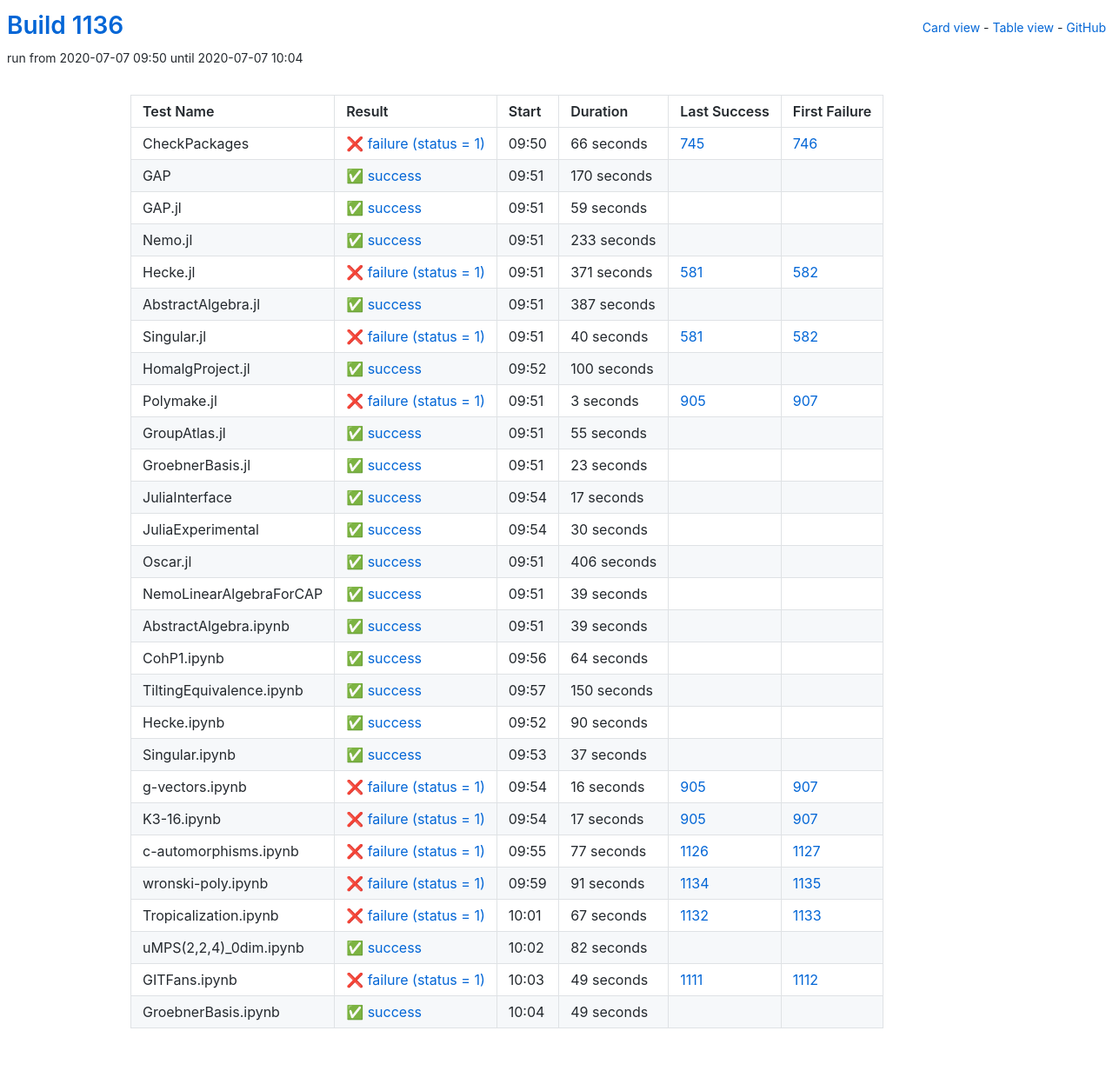
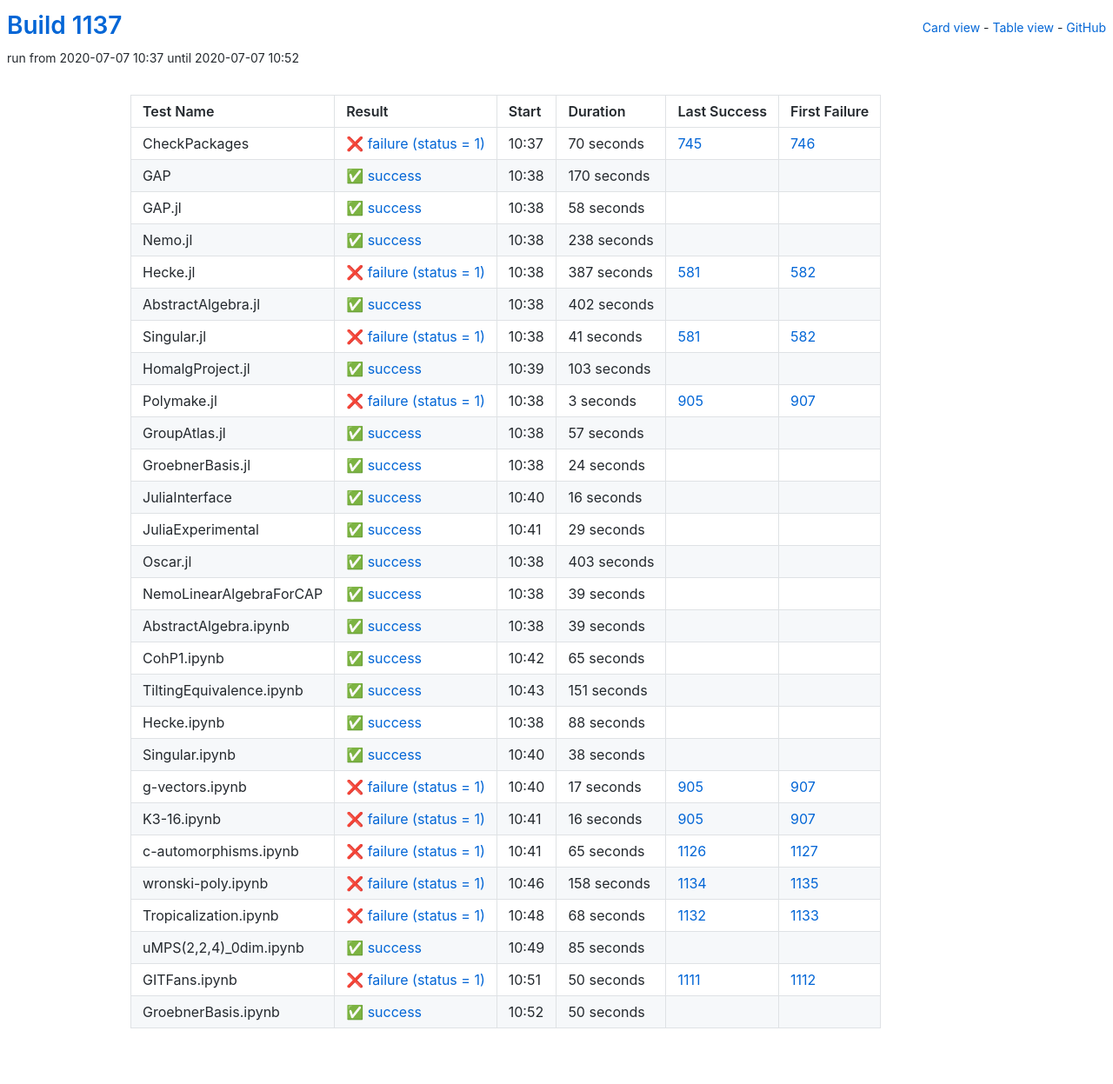
Before and after one commit to oscar-system/oscar-ci-status-1.4, a Jekyll site: the page built from table.html, in a window 1280 px wide. Shown: the whole page at 87% size. Built offline with Jekyll 4.4.1, drawn with Linux system fonts in a browser that asks for light colours.

Commit message:
Build #1137

```diff
--- a/_data/ci.yml
+++ b/_data/ci.yml
@@ -1,6 +1,6 @@
 ---
-build: 1136
-build_url: https://oscarci.mathematik.uni-kl.de/job/oscar-julia-1.4/1136/
+build: 1137
+build_url: https://oscarci.mathematik.uni-kl.de/job/oscar-julia-1.4/1137/
 job: oscar-julia-1.4
 organization: oscar-system
 repo: oscar-ci-status-1.4
@@ -8,20 +8,20 @@ repourl: https://github.com/oscar-system/oscar-ci-status-1.4
 tests:
 - name: CheckPackages
   id: checkpackages
-  log: https://oscarci.mathematik.uni-kl.de/job/oscar-julia-1.4/1136/artifact/logs/build-1136/CheckPackages.log
-  start: 2020-07-07 09:50
+  log: https://oscarci.mathematik.uni-kl.de/job/oscar-julia-1.4/1137/artifact/logs/build-1137/CheckPackages.log
+  start: 2020-07-07 10:37
   success: false
   exitcode: 1
   status: failure
-  duration: 66
+  duration: 70
   last_success: 745
   last_success_url: https://oscarci.mathematik.uni-kl.de/job/oscar-julia-1.4/745/
   first_failure: 746
   first_failure_url: https://oscarci.mathematik.uni-kl.de/job/oscar-julia-1.4/746/
 - name: GAP
   id: gap
-  log: https://oscarci.mathematik.uni-kl.de/job/oscar-julia-1.4/1136/artifact/logs/build-1136/GAP.log
-  start: 2020-07-07 09:51
+  log: https://oscarci.mathematik.uni-kl.de/job/oscar-julia-1.4/1137/artifact/logs/build-1137/GAP.log
+  start: 2020-07-07 10:38
   success: true
   exitcode: 0
   status: success
@@ -32,80 +32,80 @@ tests:
   first_failure_url:
 - name: GAP.jl
   id: gap-jl
-  log: https://oscarci.mathematik.uni-kl.de/job/oscar-julia-1.4/1136/artifact/logs/build-1136/GAP.jl.log
-  start: 2020-07-07 09:51
+  log: https://oscarci.mathematik.uni-kl.de/job/oscar-julia-1.4/1137/artifact/logs/build-1137/GAP.jl.log
+  start: 2020-07-07 10:38
   success: true
   exitcode: 0
   status: success
-  duration: 59
+  duration: 58
   last_success: false
   last_success_url:
   first_failure: false
   first_failure_url:
 - name: Nemo.jl
   id: nemo-jl
-  log: https://oscarci.mathematik.uni-kl.de/job/oscar-julia-1.4/1136/artifact/logs/build-1136/Nemo.jl.log
-  start: 2020-07-07 09:51
+  log: https://oscarci.mathematik.uni-kl.de/job/oscar-julia-1.4/1137/artifact/logs/build-1137/Nemo.jl.log
+  start: 2020-07-07 10:38
   success: true
   exitcode: 0
   status: success
-  duration: 233
+  duration: 238
   last_success: false
   last_success_url:
   first_failure: false
   first_failure_url:
 - name: Hecke.jl
   id: hecke-jl
-  log: https://oscarci.mathematik.uni-kl.de/job/oscar-julia-1.4/1136/artifact/logs/build-1136/Hecke.jl.log
-  start: 2020-07-07 09:51
+  log: https://oscarci.mathematik.uni-kl.de/job/oscar-julia-1.4/1137/artifact/logs/build-1137/Hecke.jl.log
+  start: 2020-07-07 10:38
   success: false
   exitcode: 1
   status: failure
-  duration: 371
+  duration: 387
   last_success: 581
   last_success_url: https://oscarci.mathematik.uni-kl.de/job/oscar-julia-1.4/581/
   first_failure: 582
   first_failure_url: https://oscarci.mathematik.uni-kl.de/job/oscar-julia-1.4/582/
 - name: AbstractAlgebra.jl
   id: abstractalgebra-jl
-  log: https://oscarci.mathematik.uni-kl.de/job/oscar-julia-1.4/1136/artifact/logs/build-1136/AbstractAlgebra.jl.log
-  start: 2020-07-07 09:51
+  log: https://oscarci.mathematik.uni-kl.de/job/oscar-julia-1.4/1137/artifact/logs/build-1137/AbstractAlgebra.jl.log
+  start: 2020-07-07 10:38
   success: true
   exitcode: 0
   status: success
-  duration: 387
+  duration: 402
   last_success: false
   last_success_url:
   first_failure: false
   first_failure_url:
 - name: Singular.jl
   id: singular-jl
-  log: https://oscarci.mathematik.uni-kl.de/job/oscar-julia-1.4/1136/artifact/logs/build-1136/Singular.jl.log
-  start: 2020-07-07 09:51
+  log: https://oscarci.mathematik.uni-kl.de/job/oscar-julia-1.4/1137/artifact/logs/build-1137/Singular.jl.log
+  start: 2020-07-07 10:38
   success: false
   exitcode: 1
   status: failure
-  duration: 40
+  duration: 41
   last_success: 581
   last_success_url: https://oscarci.mathematik.uni-kl.de/job/oscar-julia-1.4/581/
   first_failure: 582
   first_failure_url: https://oscarci.mathematik.uni-kl.de/job/oscar-julia-1.4/582/
 - name: HomalgProject.jl
   id: homalgproject-jl
-  log: https://oscarci.mathematik.uni-kl.de/job/oscar-julia-1.4/1136/artifact/logs/build-1136/HomalgProject.jl.log
-  start: 2020-07-07 09:52
+  log: https://oscarci.mathematik.uni-kl.de/job/oscar-julia-1.4/1137/artifact/logs/build-1137/HomalgProject.jl.log
+  start: 2020-07-07 10:39
   success: true
   exitcode: 0
   status: success
-  duration: 100
+  duration: 103
   last_success: false
   last_success_url:
   first_failure: false
   first_failure_url:
 - name: Polymake.jl
   id: polymake-jl
-  log: https://oscarci.mathematik.uni-kl.de/job/oscar-julia-1.4/1136/artifact/logs/build-1136/Polymake.jl.log
-  start: 2020-07-07 09:51
+  log: https://oscarci.mathematik.uni-kl.de/job/oscar-julia-1.4/1137/artifact/logs/build-1137/Polymake.jl.log
+  start: 2020-07-07 10:38
   success: false
   exitcode: 1
   status: failure
@@ -116,68 +116,68 @@ tests:
   first_failure_url: https://oscarci.mathematik.uni-kl.de/job/oscar-julia-1.4/907/
 - name: GroupAtlas.jl
   id: groupatlas-jl
-  log: https://oscarci.mathematik.uni-kl.de/job/oscar-julia-1.4/1136/artifact/logs/build-1136/GroupAtlas.jl.log
-  start: 2020-07-07 09:51
+  log: https://oscarci.mathematik.uni-kl.de/job/oscar-julia-1.4/1137/artifact/logs/build-1137/GroupAtlas.jl.log
+  start: 2020-07-07 10:38
   success: true
   exitcode: 0
   status: success
-  duration: 55
+  duration: 57
   last_success: false
   last_success_url:
   first_failure: false
   first_failure_url:
 - name: GroebnerBasis.jl
   id: groebnerbasis-jl
-  log: https://oscarci.mathematik.uni-kl.de/job/oscar-julia-1.4/1136/artifact/logs/build-1136/GroebnerBasis.jl.log
-  start: 2020-07-07 09:51
+  log: https://oscarci.mathematik.uni-kl.de/job/oscar-julia-1.4/1137/artifact/logs/build-1137/GroebnerBasis.jl.log
+  start: 2020-07-07 10:38
   success: true
   exitcode: 0
   status: success
-  duration: 23
+  duration: 24
   last_success: false
   last_success_url:
   first_failure: false
   first_failure_url:
 - name: JuliaInterface
   id: juliainterface
-  log: https://oscarci.mathematik.uni-kl.de/job/oscar-julia-1.4/1136/artifact/logs/build-1136/JuliaInterface.log
-  start: 2020-07-07 09:54
+  log: https://oscarci.mathematik.uni-kl.de/job/oscar-julia-1.4/1137/artifact/logs/build-1137/JuliaInterface.log
+  start: 2020-07-07 10:40
   success: true
   exitcode: 0
   status: success
-  duration: 17
+  duration: 16
   last_success: false
   last_success_url:
   first_failure: false
   first_failure_url:
 - name: JuliaExperimental
   id: juliaexperimental
-  log: https://oscarci.mathematik.uni-kl.de/job/oscar-julia-1.4/1136/artifact/logs/build-1136/JuliaExperimental.log
-  start: 2020-07-07 09:54
+  log: https://oscarci.mathematik.uni-kl.de/job/oscar-julia-1.4/1137/artifact/logs/build-1137/JuliaExperimental.log
+  start: 2020-07-07 10:41
   success: true
   exitcode: 0
   status: success
-  duration: 30
+  duration: 29
   last_success: false
   last_success_url:
   first_failure: false
   first_failure_url:
 - name: Oscar.jl
   id: oscar-jl
-  log: https://oscarci.mathematik.uni-kl.de/job/oscar-julia-1.4/1136/artifact/logs/build-1136/Oscar.jl.log
-  start: 2020-07-07 09:51
+  log: https://oscarci.mathematik.uni-kl.de/job/oscar-julia-1.4/1137/artifact/logs/build-1137/Oscar.jl.log
+  start: 2020-07-07 10:38
   success: true
   exitcode: 0
   status: success
-  duration: 406
+  duration: 403
   last_success: false
   last_success_url:
   first_failure: false
   first_failure_url:
 - name: NemoLinearAlgebraForCAP
   id: nemolinearalgebraforcap
-  log: https://oscarci.mathematik.uni-kl.de/job/oscar-julia-1.4/1136/artifact/logs/build-1136/NemoLinearAlgebraForCAP.log
-  start: 2020-07-07 09:51
+  log: https://oscarci.mathematik.uni-kl.de/job/oscar-julia-1.4/1137/artifact/logs/build-1137/NemoLinearAlgebraForCAP.log
+  start: 2020-07-07 10:38
   success: true
   exitcode: 0
   status: success
@@ -188,8 +188,8 @@ tests:
   first_failure_url:
 - name: AbstractAlgebra.ipynb
   id: abstractalgebra-ipynb
-  log: https://oscarci.mathematik.uni-kl.de/job/oscar-julia-1.4/1136/artifact/logs/build-1136/AbstractAlgebra.ipynb.log
-  start: 2020-07-07 09:51
+  log: https://oscarci.mathematik.uni-kl.de/job/oscar-julia-1.4/1137/artifact/logs/build-1137/AbstractAlgebra.ipynb.log
+  start: 2020-07-07 10:38
   success: true
   exitcode: 0
   status: success
@@ -200,56 +200,68 @@ tests:
   first_failure_url:
 - name: CohP1.ipynb
   id: cohp1-ipynb
-  log: https://oscarci.mathematik.uni-kl.de/job/oscar-julia-1.4/1136/artifact/logs/build-1136/CohP1.ipynb.log
-  start: 2020-07-07 09:56
+  log: https://oscarci.mathematik.uni-kl.de/job/oscar-julia-1.4/1137/artifact/logs/build-1137/CohP1.ipynb.log
+  start: 2020-07-07 10:42
   success: true
   exitcode: 0
   status: success
-  duration: 64
+  duration: 65
   last_success: false
   last_success_url:
   first_failure: false
   first_failure_url:
 - name: TiltingEquivalence.ipynb
   id: tiltingequivalence-ipynb
-  log: https://oscarci.mathematik.uni-kl.de/job/oscar-julia-1.4/1136/artifact/logs/build-1136/TiltingEquivalence.ipynb.log
-  start: 2020-07-07 09:57
+  log: https://oscarci.mathematik.uni-kl.de/job/oscar-julia-1.4/1137/artifact/logs/build-1137/TiltingEquivalence.ipynb.log
+  start: 2020-07-07 10:43
   success: true
   exitcode: 0
   status: success
-  duration: 150
+  duration: 151
   last_success: false
   last_success_url:
   first_failure: false
   first_failure_url:
 - name: Hecke.ipynb
   id: hecke-ipynb
-  log: https://oscarci.mathematik.uni-kl.de/job/oscar-julia-1.4/1136/artifact/logs/build-1136/Hecke.ipynb.log
-  start: 2020-07-07 09:52
+  log: https://oscarci.mathematik.uni-kl.de/job/oscar-julia-1.4/1137/artifact/logs/build-1137/Hecke.ipynb.log
+  start: 2020-07-07 10:38
   success: true
   exitcode: 0
   status: success
-  duration: 90
+  duration: 88
   last_success: false
   last_success_url:
   first_failure: false
   first_failure_url:
 - name: Singular.ipynb
   id: singular-ipynb
-  log: https://oscarci.mathematik.uni-kl.de/job/oscar-julia-1.4/1136/artifact/logs/build-1136/Singular.ipynb.log
-  start: 2020-07-07 09:53
+  log: https://oscarci.mathematik.uni-kl.de/job/oscar-julia-1.4/1137/artifact/logs/build-1137/Singular.ipynb.log
+  start: 2020-07-07 10:40
   success: true
   exitcode: 0
   status: success
-  duration: 37
+  duration: 38
   last_success: false
   last_success_url:
   first_failure: false
   first_failure_url:
 - name: g-vectors.ipynb
   id: g-vectors-ipynb
-  log: https://oscarci.mathematik.uni-kl.de/job/oscar-julia-1.4/1136/artifact/logs/build-1136/g-vectors.ipynb.log
-  start: 2020-07-07 09:54
+  log: https://oscarci.mathematik.uni-kl.de/job/oscar-julia-1.4/1137/artifact/logs/build-1137/g-vectors.ipynb.log
+  start: 2020-07-07 10:40
+  success: false
+  exitcode: 1
+  status: failure
+  duration: 17
+  last_success: 905
+  last_success_url: https://oscarci.mathematik.uni-kl.de/job/oscar-julia-1.4/905/
+  first_failure: 907
+  first_failure_url: https://oscarci.mathematik.uni-kl.de/job/oscar-julia-1.4/907/
+- name: K3-16.ipynb
+  id: k3-16-ipynb
+  log: https://oscarci.mathematik.uni-kl.de/job/oscar-julia-1.4/1137/artifact/logs/build-1137/K3-16.ipynb.log
+  start: 2020-07-07 10:41
   success: false
   exitcode: 1
   status: failure
@@ -258,86 +270,74 @@ tests:
   last_success_url: https://oscarci.mathematik.uni-kl.de/job/oscar-julia-1.4/905/
   first_failure: 907
   first_failure_url: https://oscarci.mathematik.uni-kl.de/job/oscar-julia-1.4/907/
-- name: K3-16.ipynb
-  id: k3-16-ipynb
-  log: https://oscarci.mathematik.uni-kl.de/job/oscar-julia-1.4/1136/artifact/logs/build-1136/K3-16.ipynb.log
-  start: 2020-07-07 09:54
+- name: c-automorphisms.ipynb
+  id: c-automorphisms-ipynb
+  log: https://oscarci.mathematik.uni-kl.de/job/oscar-julia-1.4/1137/artifact/logs/build-1137/c-automorphisms.ipynb.log
+  start: 2020-07-07 10:41
   success: false
   exitcode: 1
   status: failure
-  duration: 17
-  last_success: 905
-  last_success_url: https://oscarci.mathematik.uni-kl.de/job/oscar-julia-1.4/905/
-  first_failure: 907
-  first_failure_url: https://oscarci.mathematik.uni-kl.de/job/oscar-julia-1.4/907/
-- name: c-automorphisms.ipynb
-  id: c-automorphisms-ipynb
-  log: https://oscarci.mathematik.uni-kl.de/job/oscar-julia-1.4/1136/artifact/logs/build-1136/c-automorphisms.ipynb.log
-  start: 2020-07-07 09:55
-  success: false
-  exitcode: 1
-  status: failure
-  duration: 77
+  duration: 65
   last_success: 1126
   last_success_url: https://oscarci.mathematik.uni-kl.de/job/oscar-julia-1.4/1126/
   first_failure: 1127
   first_failure_url: https://oscarci.mathematik.uni-kl.de/job/oscar-julia-1.4/1127/
 - name: wronski-poly.ipynb
   id: wronski-poly-ipynb
-  log: https://oscarci.mathematik.uni-kl.de/job/oscar-julia-1.4/1136/artifact/logs/build-1136/wronski-poly.ipynb.log
-  start: 2020-07-07 09:59
+  log: https://oscarci.mathematik.uni-kl.de/job/oscar-julia-1.4/1137/artifact/logs/build-1137/wronski-poly.ipynb.log
+  start: 2020-07-07 10:46
   success: false
   exitcode: 1
   status: failure
-  duration: 91
+  duration: 158
   last_success: 1134
   last_success_url: https://oscarci.mathematik.uni-kl.de/job/oscar-julia-1.4/1134/
   first_failure: 1135
   first_failure_url: https://oscarci.mathematik.uni-kl.de/job/oscar-julia-1.4/1135/
 - name: Tropicalization.ipynb
   id: tropicalization-ipynb
-  log: https://oscarci.mathematik.uni-kl.de/job/oscar-julia-1.4/1136/artifact/logs/build-1136/Tropicalization.ipynb.log
-  start: 2020-07-07 10:01
+  log: https://oscarci.mathematik.uni-kl.de/job/oscar-julia-1.4/1137/artifact/logs/build-1137/Tropicalization.ipynb.log
+  start: 2020-07-07 10:48
   success: false
   exitcode: 1
   status: failure
-  duration: 67
+  duration: 68
   last_success: 1132
   last_success_url: https://oscarci.mathematik.uni-kl.de/job/oscar-julia-1.4/1132/
   first_failure: 1133
   first_failure_url: https://oscarci.mathematik.uni-kl.de/job/oscar-julia-1.4/1133/
 - name: uMPS(2,2,4)_0dim.ipynb
   id: umps-2-2-4-0dim-ipynb
-  log: https://oscarci.mathematik.uni-kl.de/job/oscar-julia-1.4/1136/artifact/logs/build-1136/uMPS-2-2-4-_0dim.ipynb.log
-  start: 2020-07-07 10:02
+  log: https://oscarci.mathematik.uni-kl.de/job/oscar-julia-1.4/1137/artifact/logs/build-1137/uMPS-2-2-4-_0dim.ipynb.log
+  start: 2020-07-07 10:49
   success: true
   exitcode: 0
   status: success
-  duration: 82
+  duration: 85
   last_success: false
   last_success_url:
   first_failure: false
   first_failure_url:
 - name: GITFans.ipynb
   id: gitfans-ipynb
-  log: https://oscarci.mathematik.uni-kl.de/job/oscar-julia-1.4/1136/artifact/logs/build-1136/GITFans.ipynb.log
-  start: 2020-07-07 10:03
+  log: https://oscarci.mathematik.uni-kl.de/job/oscar-julia-1.4/1137/artifact/logs/build-1137/GITFans.ipynb.log
+  start: 2020-07-07 10:51
   success: false
   exitcode: 1
   status: failure
-  duration: 49
+  duration: 50
   last_success: 1111
   last_success_url: https://oscarci.mathematik.uni-kl.de/job/oscar-julia-1.4/1111/
   first_failure: 1112
   first_failure_url: https://oscarci.mathematik.uni-kl.de/job/oscar-julia-1.4/1112/
 - name: GroebnerBasis.ipynb
   id: groebnerbasis-ipynb
-  log: https://oscarci.mathematik.uni-kl.de/job/oscar-julia-1.4/1136/artifact/logs/build-1136/GroebnerBasis.ipynb.log
-  start: 2020-07-07 10:04
+  log: https://oscarci.mathematik.uni-kl.de/job/oscar-julia-1.4/1137/artifact/logs/build-1137/GroebnerBasis.ipynb.log
+  start: 2020-07-07 10:52
   success: true
   exitcode: 0
   status: success
-  duration: 49
+  duration: 50
   last_success: false
   last_success_url:
   first_failure: false
```
Also changed, not shown: README.md.
